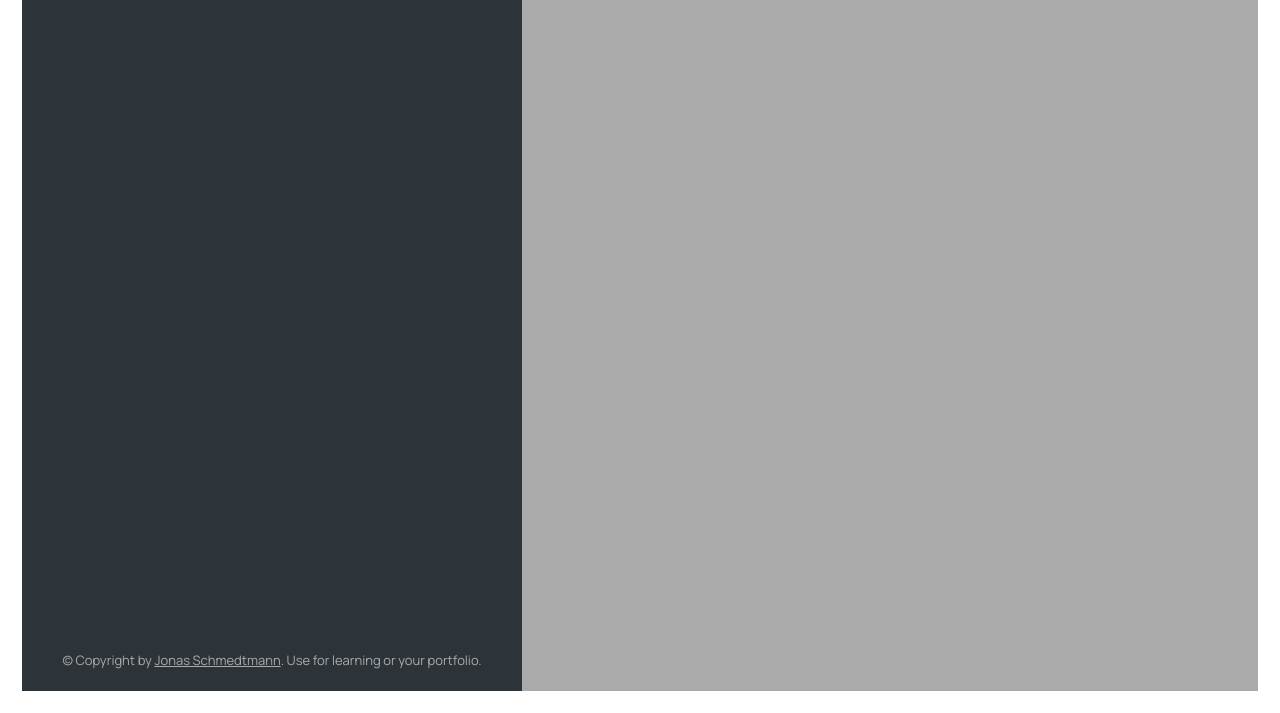
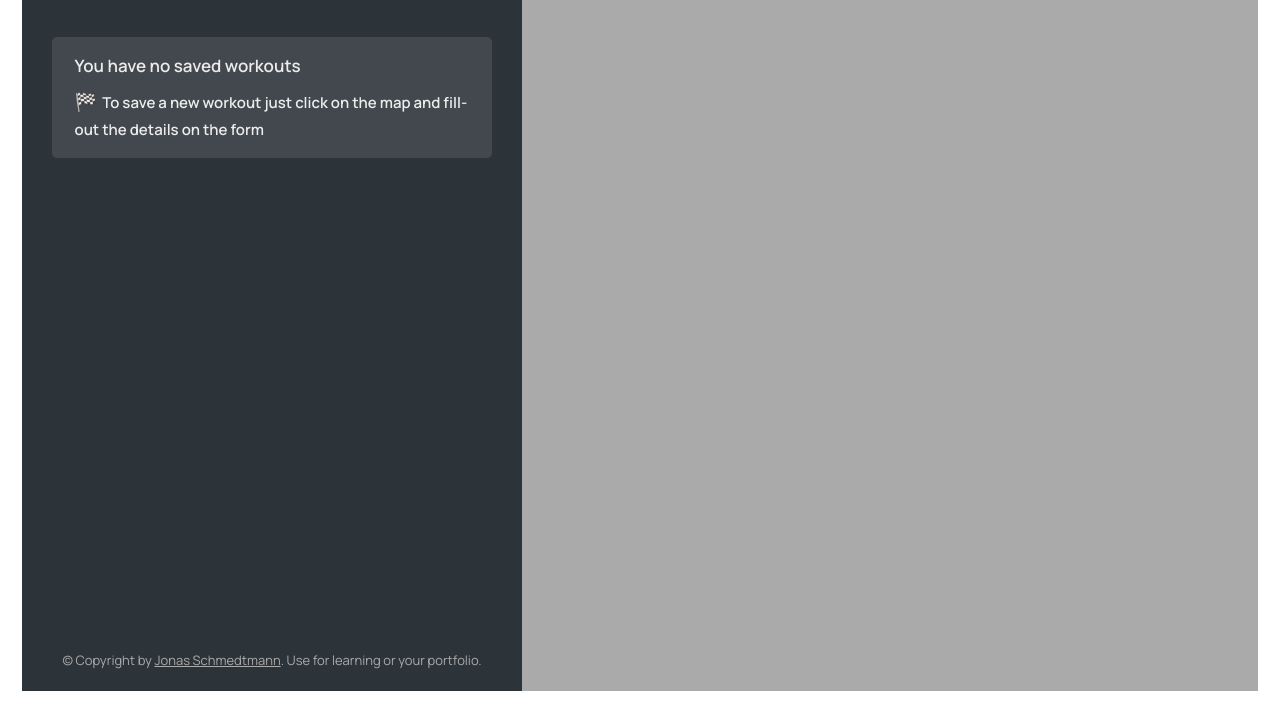
Before and after one commit to macnick/mapply, a website built with webpack: page dist/index.html in a window 1280 px wide. Shown: the part 87-800 px from the top of the page. Built offline with nearby package versions, Linux system fonts and the light colour scheme; no server answers.

Commit message:
Create helpful message

```diff
--- a/dist/index.html
+++ b/dist/index.html
@@ -63,6 +63,13 @@
           <button class="form__btn">OK</button>
         </form>
 
+        <li class="workout workout--message" data-id="1234567890">
+          <h2 class="workout__title">You have no saved workouts</h2>
+          <div class="workout__title">
+            <span class="workout__icon">🏁</span>
+            <span class="workout__value">To save a new workout just click on the map and fill-out the details on the form</span>
+          </div>
+        </li>
         <!-- <li class="workout workout--running" data-id="1234567890">
           <h2 class="workout__title">Running on April 14</h2>
           <div class="workout__details">
--- a/dist/style.css
+++ b/dist/style.css
@@ -77,6 +77,7 @@ a:visited {
   grid-template-columns: 1fr 1fr 1fr 1fr;
   gap: 0.75rem 1.5rem;
 }
+
 .workout--running {
   border-left: 5px solid var(--color-brand--2);
 }
```
